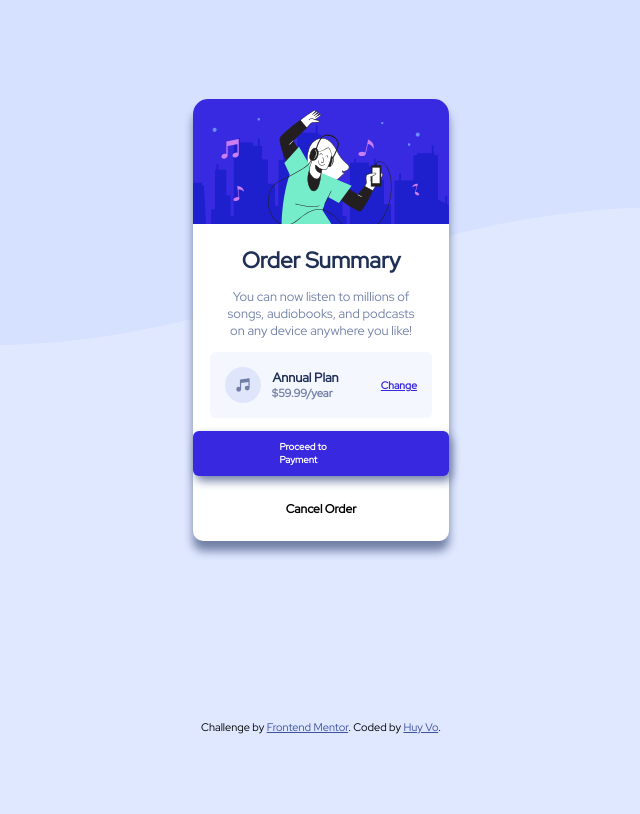
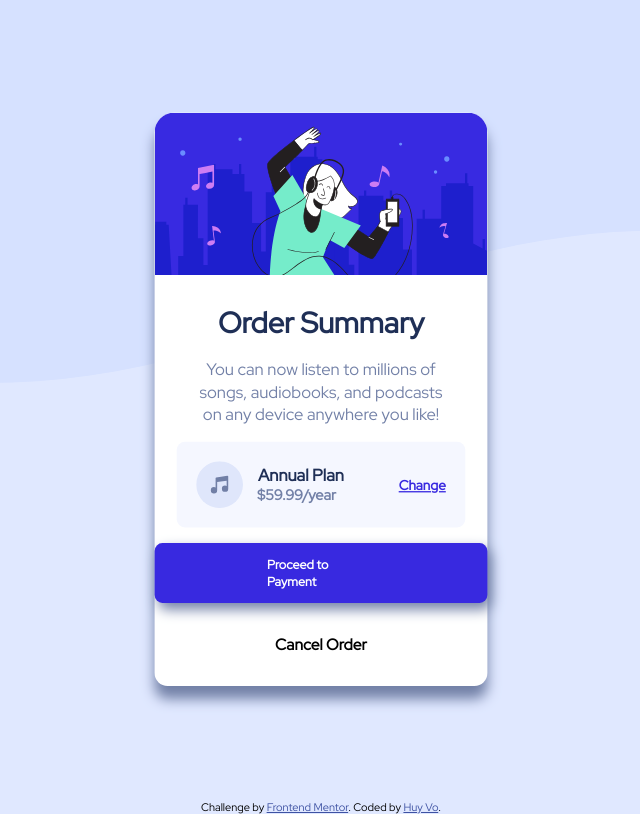
Before and after one commit to bmhuyquoc104/Build-simple-Order-Summary, a plain HTML site: page index.html in a window 1280 px wide. Shown: the whole page, without its empty margins (319-959 px from the left). Drawn offline with Linux system fonts and the light colour scheme.

Commit message:
increase the size of card by using transform:scale(1.3);

```diff
--- a/index.html
+++ b/index.html
@@ -44,7 +44,6 @@
         display: flex;
         justify-content: center;
         align-items: center;
-        margin-top: -5em;
         height: 100vh;
       }
 
@@ -53,6 +52,7 @@
         align-items: center;
         flex-direction: column;
         width: 20%;
+        transform : scale(1.3);
         background-color: white;
         border-radius: 15px 15px 10px 10px;
         box-shadow: 0px 10px 10px hsl(224, 23%, 55%);
```
